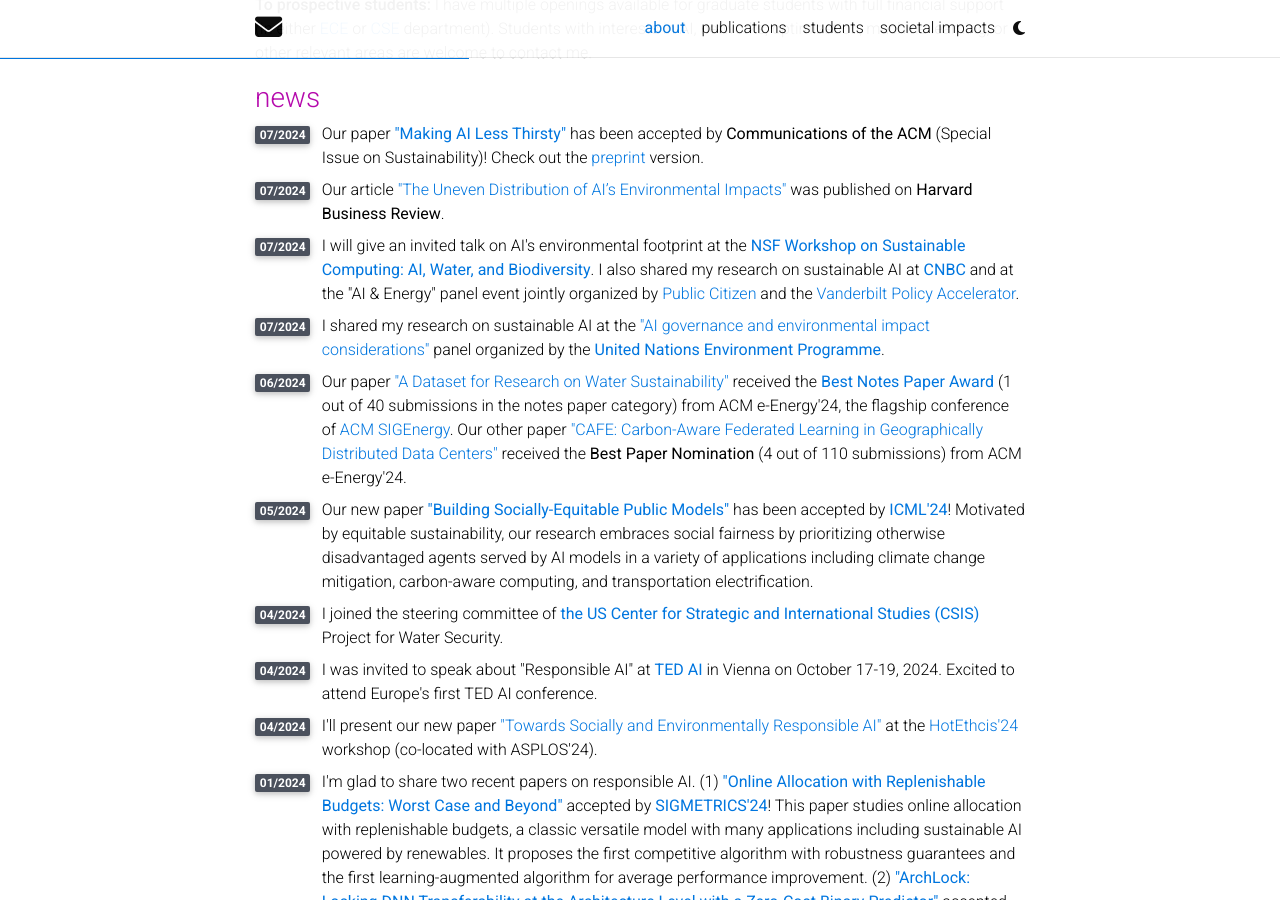
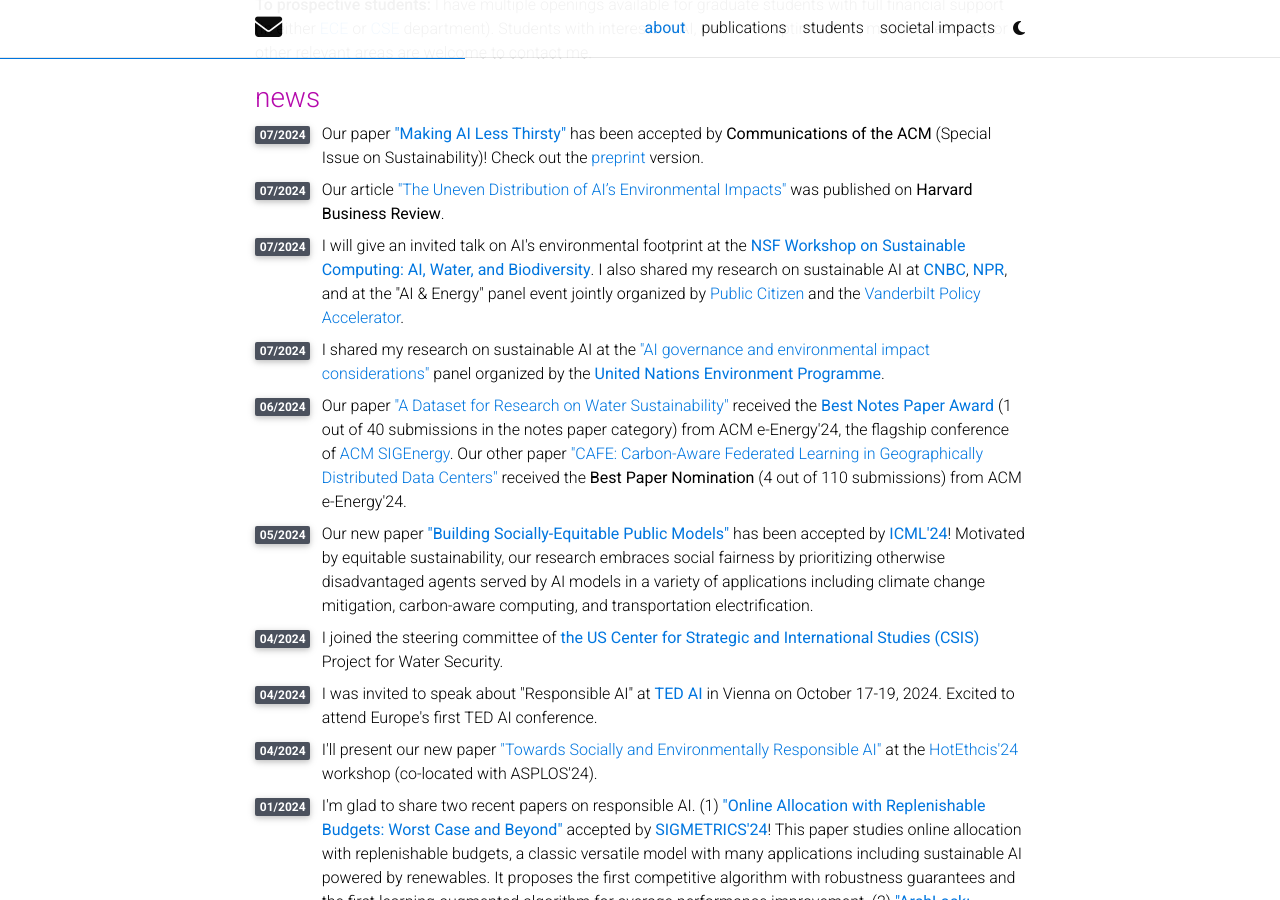
Before and after one commit to shaoleiren/shaoleiren.github.io, a Jekyll site: the page built from _pages/about.md, in a window 1280 px wide and 900 px high, scrolled down 1233 px. Built offline with Jekyll 4.4.1, drawn with Linux system fonts in a browser that asks for light colours; full-size pictures stand in for the smaller copies a plugin makes; comment, search, counter and statistics services are not loaded; a style sheet for code colours, icons or effects is not loaded.

Commit message:
Update about.html

```diff
--- a/_layouts/about.html
+++ b/_layouts/about.html
@@ -125,7 +125,7 @@
               <div class="col-xs-11 cl-sm-11 col-md-11 mt-2 mt-md-0">
                I will give an invited talk on AI's environmental footprint at the
                <b><a href="https://nsf-desc-2024.github.io/program/">NSF Workshop on Sustainable Computing: AI, Water, and Biodiversity</a></b>.
-               I also shared my research on sustainable AI at <b><a href="https://www.youtube.com/watch?v=MJQIQJYxey4">CNBC</a></b> and at the "AI & Energy" panel event jointly organized by
+               I also shared my research on sustainable AI at <b><a href="https://www.youtube.com/watch?v=MJQIQJYxey4">CNBC</a></b>, <b><a href="https://one.npr.org/i/nx-s1-5059073:nx-s1-dd125ecf-65a2-40d5-89e2-e5ca568238c5">NPR</a></b>, and at the "AI & Energy" panel event jointly organized by
                <a href="https://www.citizen.org/">Public Citizen</a> and
                the <a href="https://www.vanderbilt.edu/vanderbilt-policy-accelerator/">Vanderbilt Policy Accelerator</a>.
               </div>
```
